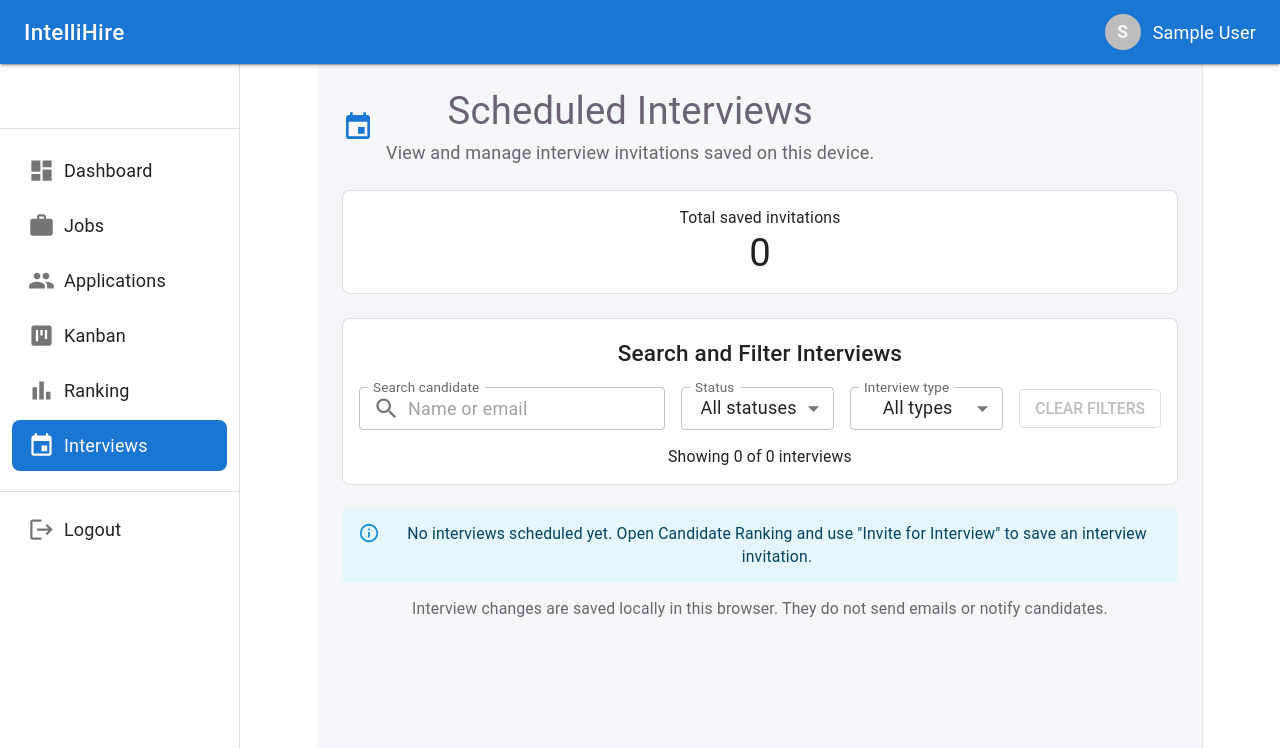
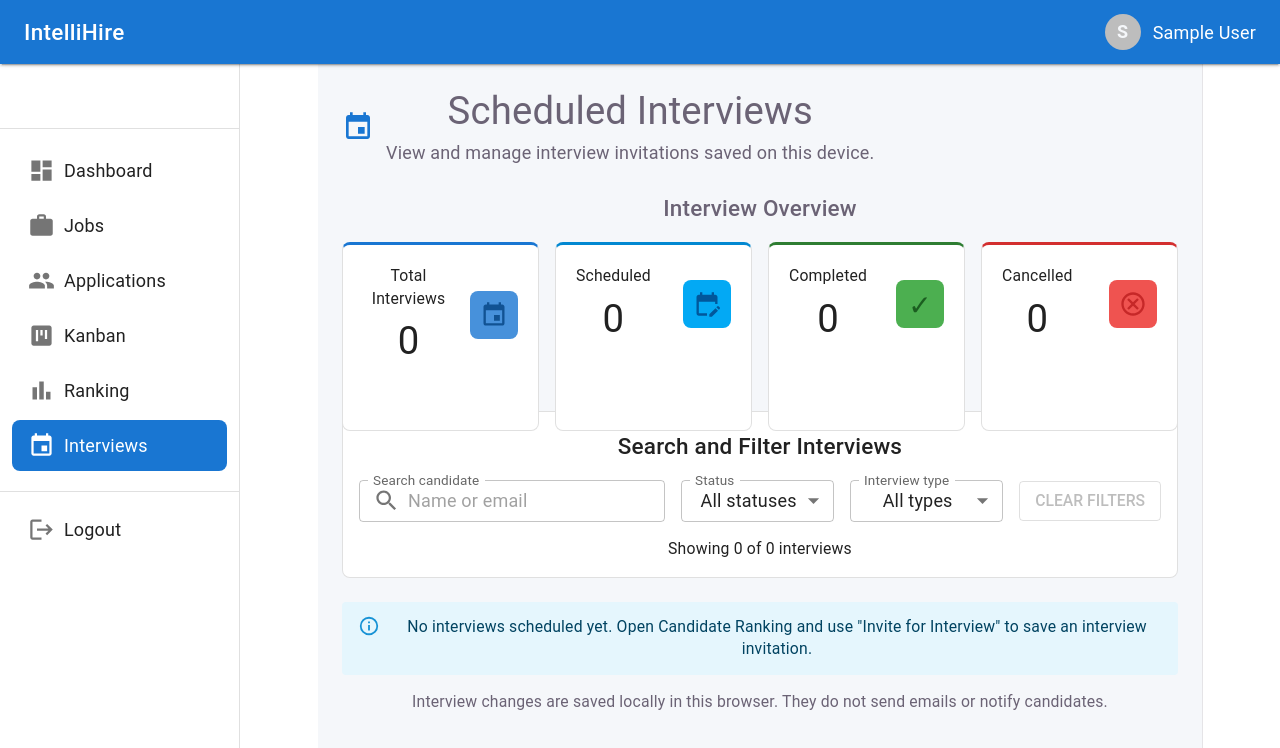
Before and after one commit to Ankush07-op/IntelliHire, a React app in the folder frontend/: page /interviews in a window 1280 px wide. Shown: the top 748 px of the page. Built offline with nearby package versions, Linux system fonts and the light colour scheme; sample sign-in values are in the browser's storage; the HTML template or start-up script is replaced by a standard one.

Commit message:
feat: add interview dashboard statistics

```diff
--- a/frontend/src/pages/interviews/Interviews.jsx
+++ b/frontend/src/pages/interviews/Interviews.jsx
@@ -54,7 +54,7 @@ function Interviews() {
   const [newTime, setNewTime] = useState("");
   const [error, setError] = useState("");
 
-  // Day 21: Search and filter state
+  // Search and filter state
   const [searchTerm, setSearchTerm] = useState("");
   const [statusFilter, setStatusFilter] = useState("All");
   const [typeFilter, setTypeFilter] = useState("All");
@@ -103,6 +103,7 @@ function Interviews() {
     });
   };
 
+  // Update an invitation and persist it in localStorage.
   const updateInvitation = (id, changes) => {
     try {
       const saved = localStorage.getItem(STORAGE_KEY);
@@ -133,6 +134,7 @@ function Interviews() {
       updatedAt: new Date().toISOString(),
     });
 
+  // Confirm cancellation or completion.
   const confirmInterviewAction = () => {
     if (!selectedInterview) return;
 
@@ -146,6 +148,7 @@ function Interviews() {
     }
   };
 
+  // Open reschedule dialog.
   const openReschedule = (interview) => {
     setError("");
     setNewDate(interview.date || "");
@@ -153,6 +156,7 @@ function Interviews() {
     setRescheduleInterview(interview);
   };
 
+  // Validate and save a new interview date and time.
   const confirmReschedule = () => {
     if (!rescheduleInterview || !newDate || !newTime) {
       setError("Please select both a new date and time.");
@@ -196,7 +200,22 @@ function Interviews() {
     }
   };
 
-  // Collect interview types dynamically from saved invitations.
+  // Day 22: Statistics calculated from all saved invitations.
+  const totalInterviews = interviews.length;
+
+  const scheduledInterviews = interviews.filter(
+    (interview) => !interview.status || interview.status === "Scheduled"
+  ).length;
+
+  const completedInterviews = interviews.filter(
+    (interview) => interview.status === "Completed"
+  ).length;
+
+  const cancelledInterviews = interviews.filter(
+    (interview) => interview.status === "Cancelled"
+  ).length;
+
+  // Interview types are generated dynamically from saved data.
   const interviewTypes = [
     ...new Set(
       interviews
@@ -205,13 +224,16 @@ function Interviews() {
     ),
   ].sort((a, b) => a.localeCompare(b));
 
-  // Apply search, status, and interview-type filters.
+  // Search and filters do not affect the summary card counts.
   const filteredInterviews = [...interviews]
     .reverse()
     .filter((interview) => {
       const query = searchTerm.trim().toLowerCase();
 
-      const candidateName = String(interview.candidateName || "").toLowerCase();
+      const candidateName = String(
+        interview.candidateName || ""
+      ).toLowerCase();
+
       const candidateEmail = String(
         interview.candidateEmail || ""
       ).toLowerCase();
@@ -240,6 +262,64 @@ function Interviews() {
     searchTerm.trim() !== "" ||
     statusFilter !== "All" ||
     typeFilter !== "All";
+
+  // Reusable statistics card.
+  const renderStatCard = (title, count, icon, color) => (
+    <Paper
+      variant="outlined"
+      sx={{
+        p: 2.5,
+        borderRadius: 2,
+        height: "100%",
+        borderTop: 3,
+        borderTopColor: `${color}.main`,
+        transition: "box-shadow 0.2s, transform 0.2s",
+        "&:hover": {
+          boxShadow: 3,
+          transform: "translateY(-2px)",
+        },
+      }}
+    >
+      <Box
+        sx={{
+          display: "flex",
+          alignItems: "center",
+          justifyContent: "space-between",
+          gap: 2,
+        }}
+      >
+        <Box sx={{ minWidth: 0 }}>
+          <Typography variant="body2" color="text.secondary">
+            {title}
+          </Typography>
+
+          <Typography
+            variant="h4"
+            fontWeight={700}
+            sx={{ mt: 1 }}
+          >
+            {count}
+          </Typography>
+        </Box>
+
+        <Box
+          sx={{
+            display: "flex",
+            alignItems: "center",
+            justifyContent: "center",
+            flexShrink: 0,
+            width: 48,
+            height: 48,
+            borderRadius: 2,
+            bgcolor: `${color}.light`,
+            color: `${color}.dark`,
+          }}
+        >
+          {icon}
+        </Box>
+      </Box>
+    </Paper>
+  );
 
   return (
     <Box sx={{ width: "100%", minWidth: 0 }}>
@@ -275,18 +355,55 @@ function Interviews() {
         </Alert>
       )}
 
-      {/* Total invitations */}
-      <Paper variant="outlined" sx={{ p: 2, mb: 3, borderRadius: 2 }}>
-        <Typography color="text.secondary" variant="body2">
-          Total saved invitations
-        </Typography>
+      {/* Day 22: Interview statistics */}
+      <Typography variant="h6" fontWeight={700} sx={{ mb: 2 }}>
+        Interview Overview
+      </Typography>
 
-        <Typography variant="h4" fontWeight={700}>
-          {interviews.length}
-        </Typography>
-      </Paper>
+      <Box
+        sx={{
+          display: "grid",
+          gridTemplateColumns: {
+            xs: "1fr",
+            sm: "repeat(2, minmax(0, 1fr))",
+            lg: "repeat(4, minmax(0, 1fr))",
+          },
+          gap: 2,
+          mb: 3,
+        }}
+      >
+        {renderStatCard(
+          "Total Interviews",
+          totalInterviews,
+          <EventIcon sx={{ fontSize: 28 }} />,
+          "primary"
+        )}
 
-      {/* Day 21: Search and filters */}
+        {renderStatCard(
+          "Scheduled",
+          scheduledInterviews,
+          <EditCalendarIcon sx={{ fontSize: 28 }} />,
+          "info"
+        )}
+
+        {renderStatCard(
+          "Completed",
+          completedInterviews,
+          <Box component="span" sx={{ fontSize: 28, fontWeight: 700 }}>
+            ✓
+          </Box>,
+          "success"
+        )}
+
+        {renderStatCard(
+          "Cancelled",
+          cancelledInterviews,
+          <CancelOutlinedIcon sx={{ fontSize: 28 }} />,
+          "error"
+        )}
+      </Box>
+
+      {/* Search and filters */}
       <Paper variant="outlined" sx={{ p: 2, mb: 3, borderRadius: 2 }}>
         <Typography variant="h6" fontWeight={600} sx={{ mb: 2 }}>
           Search and Filter Interviews
@@ -368,6 +485,7 @@ function Interviews() {
         </Typography>
       </Paper>
 
+      {/* Interview table */}
       {interviews.length === 0 ? (
         <Alert severity="info">
           No interviews scheduled yet. Open Candidate Ranking and use
@@ -508,7 +626,7 @@ function Interviews() {
         emails or notify candidates.
       </Typography>
 
-      {/* Cancel or complete confirmation dialog */}
+      {/* Cancellation and completion confirmation */}
       <Dialog
         open={Boolean(selectedInterview)}
         onClose={() => setSelectedInterview(null)}
```
